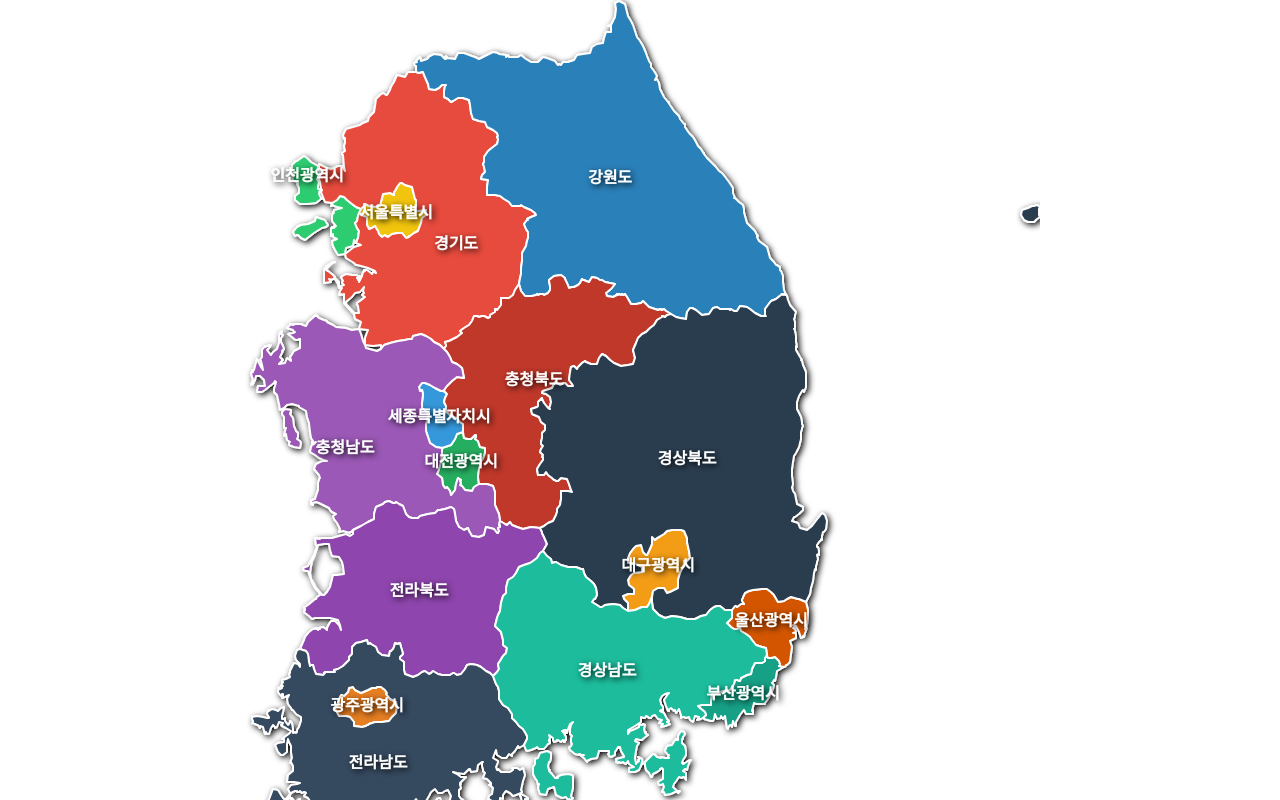
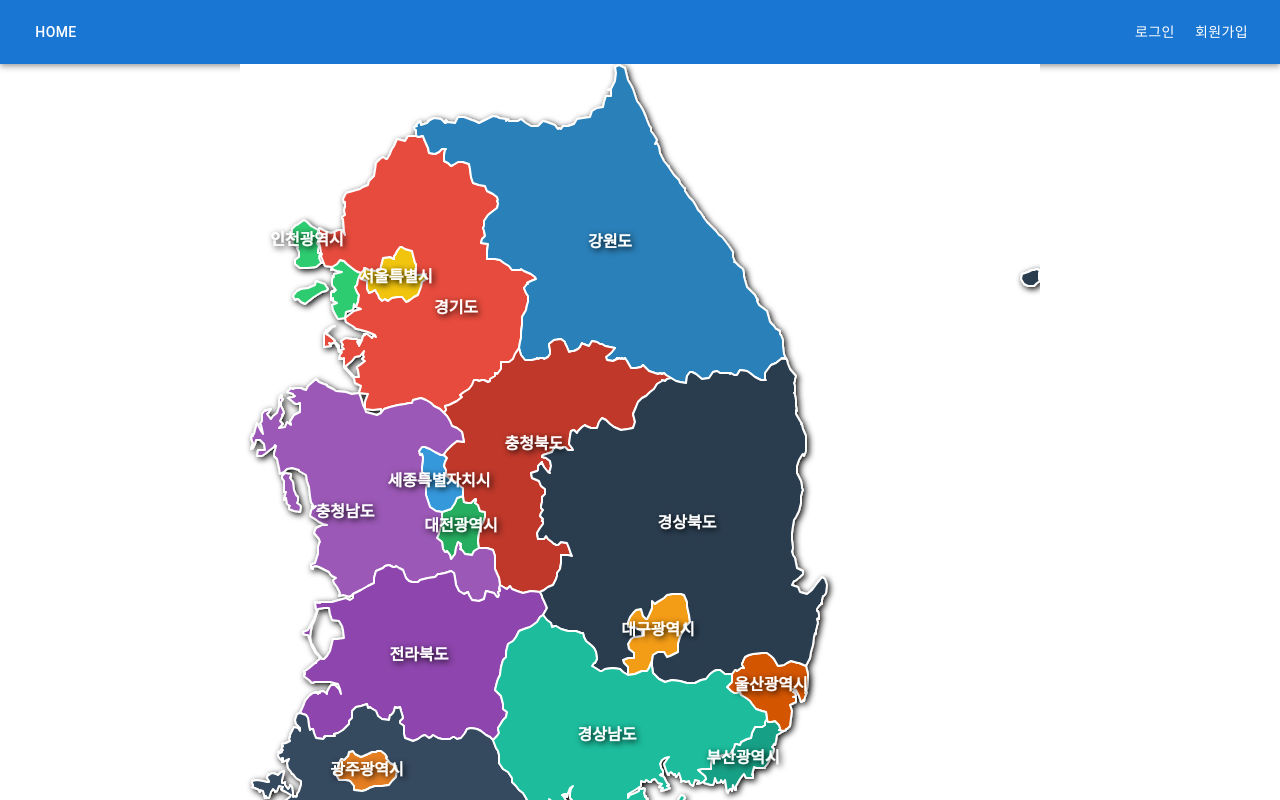
Before and after one commit to HanSeongJun/Our_Spring_Project, a React (Create React App) app in the folder src/main/frontend/: page /home in a window 1280 px wide. Shown: the top 800 px of the page. Built offline with nearby package versions, Linux system fonts and the light colour scheme.

Commit message:
네비게이션 바 추가 FEAT Navbar.js, Navbar.css 네비게이션 바 추가 및 Home.js에 네비게이션 바 적용 Home 버튼 클릭 시 "/home"으로 이동, 회원가입 버튼 클릭 시 "/user/signUp"으로 이동, 로그인 버튼 클릭 시 "user/login"으로 이동

```diff
--- a/src/main/frontend/src/App.js
+++ b/src/main/frontend/src/App.js
@@ -3,12 +3,13 @@ import { BrowserRouter, Route, Routes } from "react-router-dom";
 import Home from "./components/Map/Home";
 import City from "./components/Map/city/City";
 import Gu from "./components/Map/gu/Gu";
+import Navbar from "./components/Navbar";
 
 function App() {
     return(
         <BrowserRouter>
             <Routes>
-                <Route path='/home' element = { <Home />}></Route>
+                <Route path='/home' element = { <Home />} />
                 <Route path="/city/:code" element = { <City />} />
                 <Route path="/city/:city_code/:gu_code" element = { <Gu />} />
             </Routes>
--- a/src/main/frontend/src/components/Map/Home.js
+++ b/src/main/frontend/src/components/Map/Home.js
@@ -1,11 +1,13 @@
 import React from "react";
 import "./styles/Home.css";
 import Map from "./Map";
+import Navbar from "../Navbar";
 
 const Home = () => {
 
     return(
         <div>
+            <Navbar />
             <Map />
         </div>
     )
--- /dev/null
+++ b/src/main/frontend/src/components/Map/styles/Navbar.css
@@ -0,0 +1,4 @@
+.navbar-link {
+    text-decoration: none;
+    color: white;
+}
--- /dev/null
+++ b/src/main/frontend/src/components/Navbar.js
@@ -0,0 +1,29 @@
+import * as React from 'react';
+import AppBar from '@mui/material/AppBar';
+import Box from '@mui/material/Box';
+import Toolbar from '@mui/material/Toolbar';
+import Button from '@mui/material/Button';
+import { Link } from 'react-router-dom';
+import '/Users/zzoonsmac/Desktop/My_Project/Our_Spring_Project/src/main/frontend/src/components/Map/styles/Navbar.css'
+
+export default function Navbar() {
+    return (
+        <Box sx={{ flexGrow: 1 }}>
+            <AppBar position="static" color="primary">
+                <Toolbar sx={{ display: 'flex', justifyContent: 'space-between' }}>
+                    <Link to="/home" className="navbar-link">
+                        <Button color="inherit">Home</Button>
+                    </Link>
+                    <div>
+                        <Link to="/user/login" className="navbar-link">
+                            <Button color="inherit">로그인</Button>
+                        </Link>
+                        <Link to="/user/signUp" className="navbar-link">
+                            <Button color="inherit">회원가입</Button>
+                        </Link>
+                    </div>
+                </Toolbar>
+            </AppBar>
+        </Box>
+    );
+}
```
Also changed, not shown: 1 other file (tests, documents, lock files or other folders).
